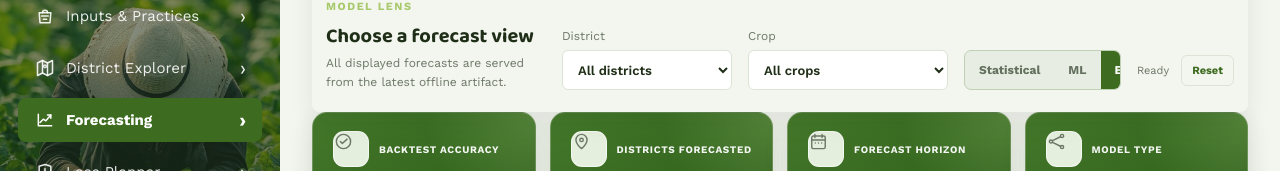
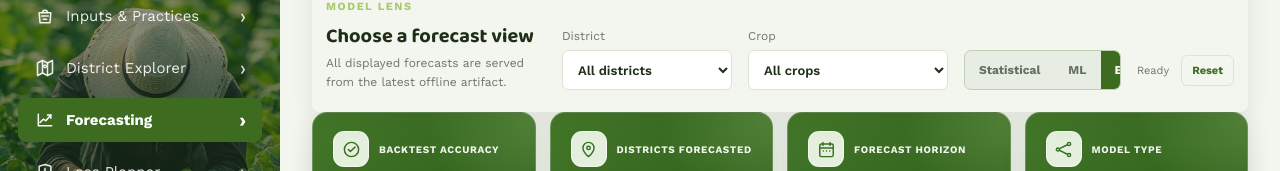
Before and after one commit to IGIRANEZA-D/Isuka-data-platform, a website: page frontend/forecasting.html in a window 1280 px wide. Shown: the part 316-487 px from the top of the page. Drawn offline with nearby package versions, Linux system fonts and the light colour scheme; no server answers.

Commit message:
Center KPI icons across dashboard sections

```diff
--- a/frontend/public-kpis.css
+++ b/frontend/public-kpis.css
@@ -90,19 +90,24 @@
   text-transform: uppercase;
 }
 
-.public-kpi-icon {
+.public-kpi-heading .public-kpi-icon {
   display: grid;
   width: 36px;
   height: 36px;
   flex: 0 0 36px;
+  align-items: center;
+  justify-content: center;
   place-items: center;
   border: 1px solid rgba(255, 255, 255, .58);
   border-radius: 11px;
   background: #e4efdd;
   color: #356d25;
+  font-size: 0;
+  letter-spacing: normal;
+  text-transform: none;
 }
 
-.public-kpi-icon svg { width: 19px; height: 19px; }
+.public-kpi-heading .public-kpi-icon svg { display: block; width: 19px; height: 19px; flex: 0 0 19px; }
 
 .climate-kpis #climate-period-card #climate-period {
   white-space: nowrap;
```
